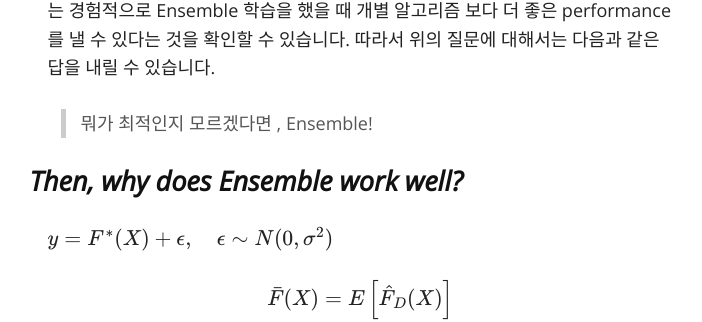
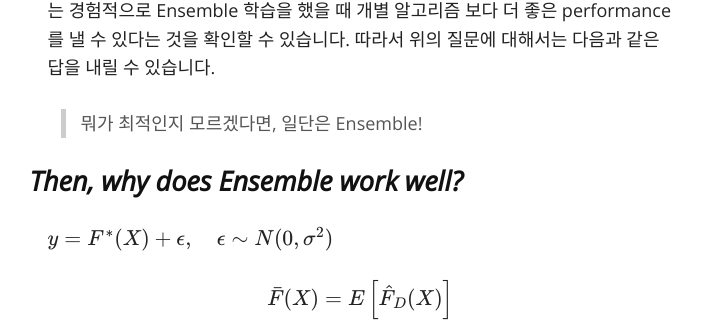
Before and after one commit to seokchaeyoon/seokchaeyoon.github.io, a Jekyll site: the page built from index.md, in a window 1280 px wide and 900 px high, scrolled down 3183 px. Shown: the part 149-471 px from the top of the window, without its empty margins (280-982 px from the left). Built offline with Jekyll 4.4.1, drawn with Linux system fonts in a browser that asks for light colours; nearby versions of some CDN libraries; formulas are drawn with MathJax 3.

Commit message:
Update index.md

```diff
--- a/index.md
+++ b/index.md
@@ -48,7 +48,7 @@ Ensemble 학습은 이 명제와 매우 비슷한 intuition을 가지고 있습
 <img src="images/ensemble_result.PNG" alt="ensmeble_result">
 위 이미지에서 각각의 그래프는 5개의 알고리즘의 결과를 결합하였을 때(Ensemble 학습)의 결과를 보여주고 있습니다. 어떻게 결합했느냐에 따라서 약간의 차이는 존재할 수 있지만, 한 가지 확실한 것은 4가지 결합 방식의 결과 모두가 개별적인 알고리즘으로 학습했을 때보다 더 좋은 performance를 보였는 사실입니다. 이를 통해서 우리는 경험적으로 Ensemble 학습을 했을 때 개별 알고리즘 보다 더 좋은 performance를 낼 수 있다는 것을 확인할 수 있습니다. 따라서 위의 질문에 대해서는 다음과 같은 답을 내릴 수 있습니다.
 
-> 뭐가 최적인지 모르겠다면 , Ensemble!
+> 뭐가 최적인지 모르겠다면, 일단은 Ensemble!
 
 #### ***Then, why does Ensemble work well?***
 $$ y={ F }^{ * }(X)+\epsilon ,\quad \epsilon \sim N(0,{ \sigma  }^{ 2 }) $$
```
